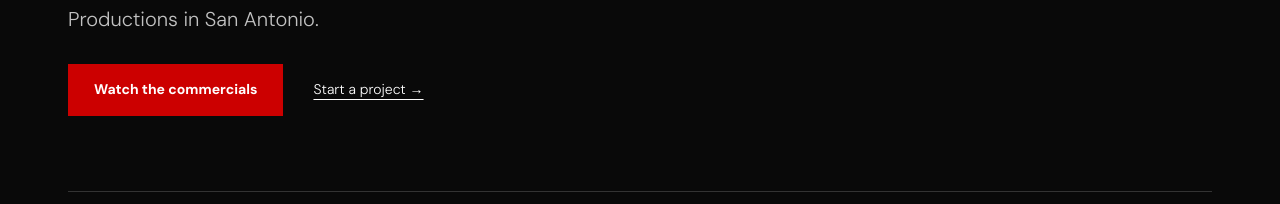
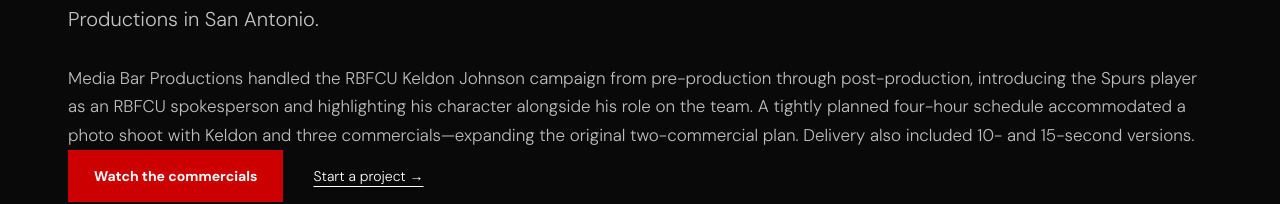
Before and after one commit to amigos2177/mediabar-website, a Next.js app: page /work/rbfcu-keldon-johnson in a window 1280 px wide. Shown: the part 415-619 px from the top of the page. Built offline with nearby package versions, Linux system fonts and the light colour scheme; no server answers; a web font is replaced by a local one.

Commit message:
Add approved Keldon Johnson campaign description

```diff
--- a/app/work/rbfcu-keldon-johnson/page.tsx
+++ b/app/work/rbfcu-keldon-johnson/page.tsx
@@ -3,4 +3,4 @@ import { rbfcuCampaigns } from '@/data/work-campaigns'
 
 const campaign = rbfcuCampaigns[0]
 export const metadata = campaignMetadata(campaign)
-export default function Page() { return <RbfcuCampaignPage campaign={campaign} /> }
+export default function Page() { return <RbfcuCampaignPage campaign={campaign} description="Media Bar Productions handled the RBFCU Keldon Johnson campaign from pre-production through post-production, introducing the Spurs player as an RBFCU spokesperson and highlighting his character alongside his role on the team. A tightly planned four-hour schedule accommodated a photo shoot with Keldon and three commercials—expanding the original two-commercial plan. Delivery also included 10- and 15-second versions." /> }
--- a/components/RbfcuCampaignPage.tsx
+++ b/components/RbfcuCampaignPage.tsx
@@ -16,7 +16,7 @@ export function campaignMetadata(campaign: Campaign): Metadata {
   }
 }
 
-export default function RbfcuCampaignPage({ campaign }: { campaign: Campaign }) {
+export default function RbfcuCampaignPage({ campaign, description }: { campaign: Campaign; description?: string }) {
   return (
     <Layout>
       <BreadcrumbJsonLd items={[{ name: 'Home', url: '/' }, { name: 'Our Work', url: '/work' }, { name: campaign.title, url: campaign.href }]} />
@@ -27,6 +27,7 @@ export default function RbfcuCampaignPage({ campaign }: { campaign: Campaign })
             <p className={styles.eyebrow}>RBFCU / Commercials / 2026</p>
             <h1>{campaign.title}</h1>
             <p className={styles.intro}>{campaign.deck}</p>
+            {description ? <p className={styles.sectionIntro}>{description}</p> : null}
             <div className={styles.actions}><a className={styles.primary} href="#selected-work">Watch the commercials</a><Link className={styles.textLink} href="/project-planner">Start a project →</Link></div>
           </header>
           <section id="selected-work" className={styles.section} aria-labelledby="films-title">
```
